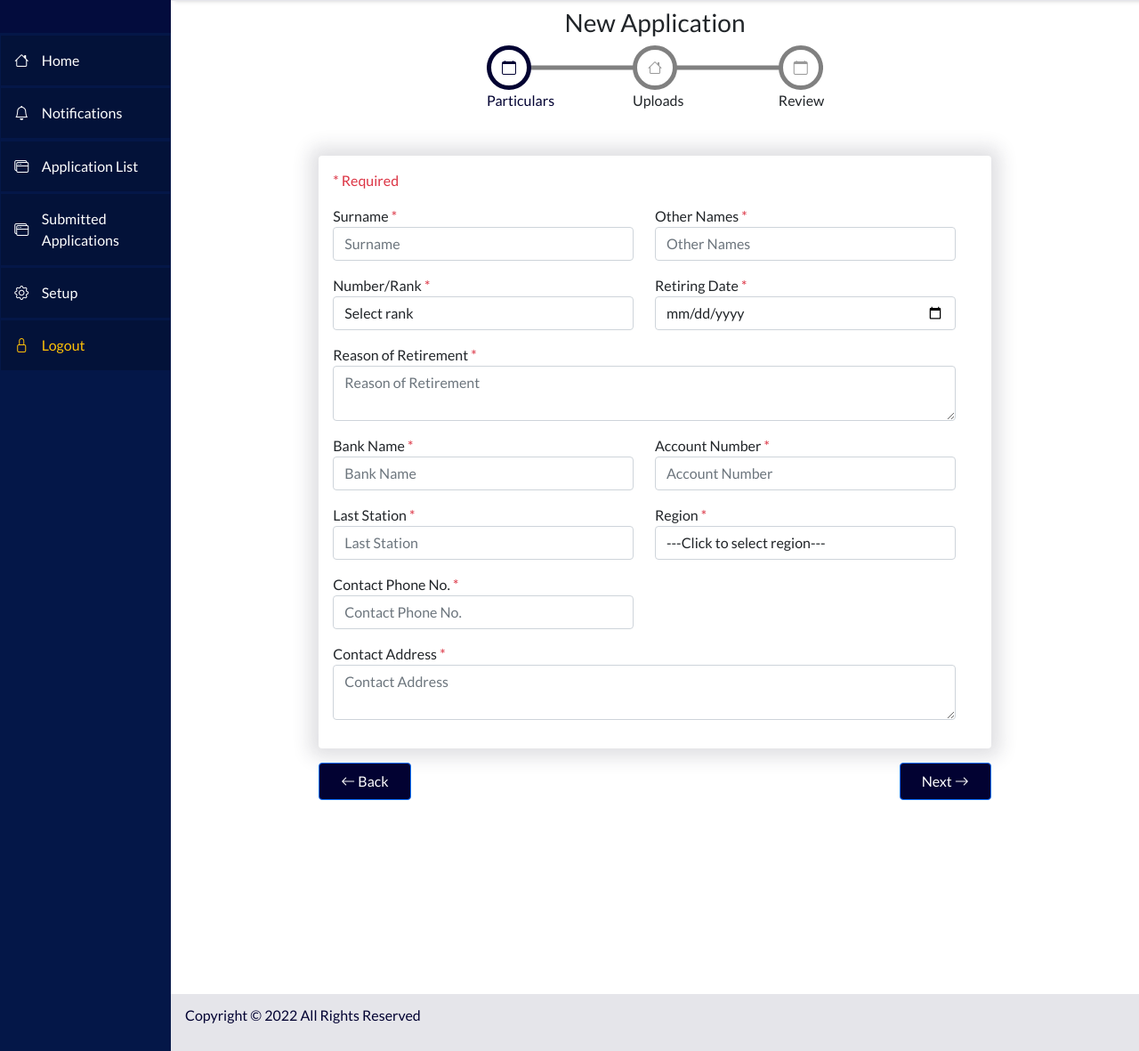
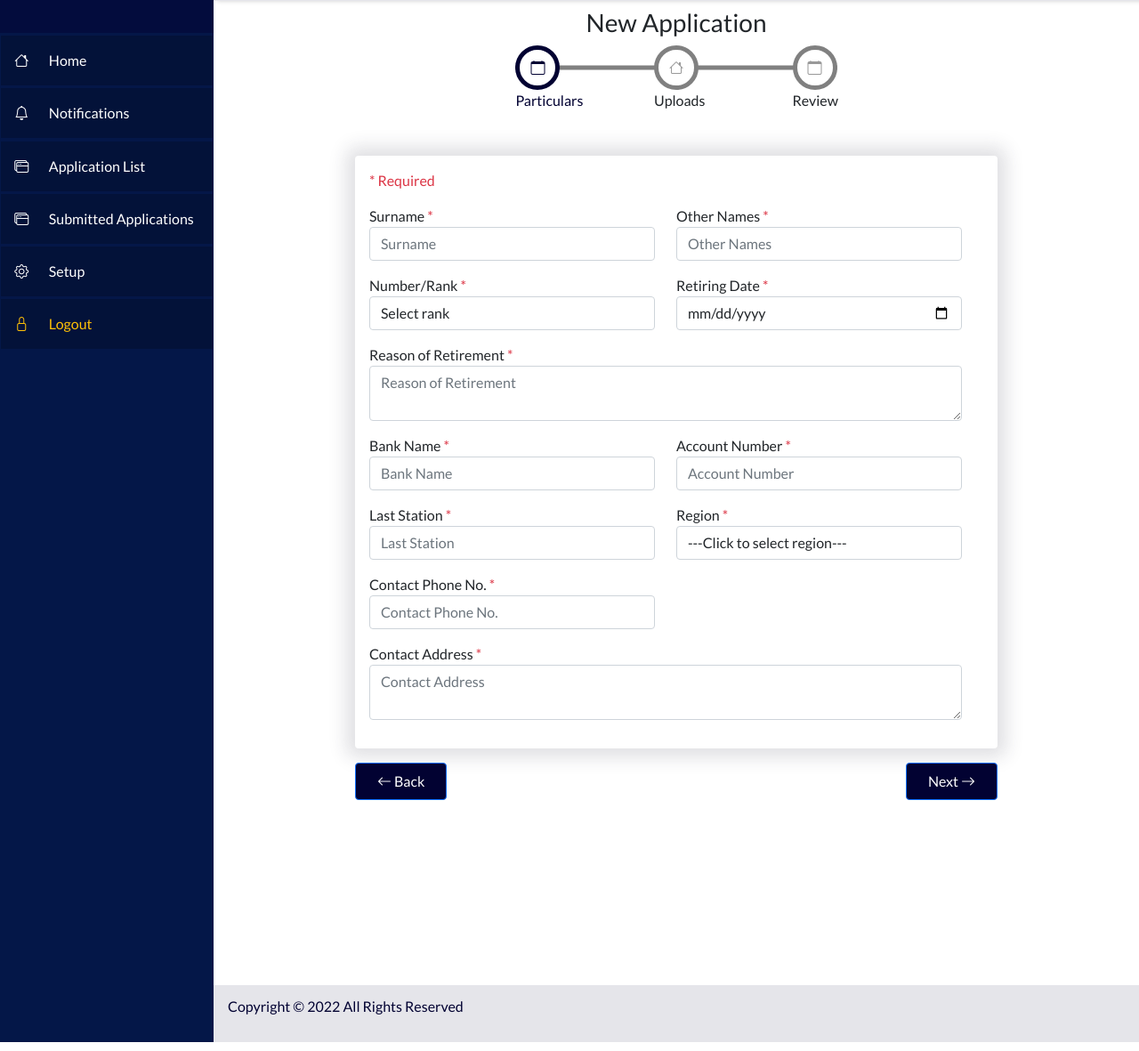
Before and after one commit to Bobby-gh/pension, a Django app: page /apply in a window 1280 px wide. Shown: the part 127-1308 px from the top of the page at 89% size. Run offline with Django 3.2, Linux system fonts and the light colour scheme; the visitor is signed in with stand-in values (Sample User, id 1); data that the repository does not hold is empty; style sheets or scripts are compiled from the project's sources; parts of the project's set-up code (start-up, migrations or seed data) failed here and were passed over; some libraries are stand-ins or nearby versions.

Commit message:
fix: Fix side bar inconsistent sizing

```diff
--- a/dashboard/static/css/dashboard_style.css
+++ b/dashboard/static/css/dashboard_style.css
@@ -14,7 +14,8 @@ main .sidebar {
   background-color: #041748;
   min-height: 100vh;
   color: white;
-  width: 15%;
+  width: 15em;
+  min-width: 15em !important;
 }
 
 main .sidebar * {
--- a/dashboard/static/css/dashboard_style.scss
+++ b/dashboard/static/css/dashboard_style.scss
@@ -17,7 +17,8 @@ main {
     background-color: $secondaryColor;
     min-height: 100vh;
     color: white;
-    width: 15%;
+    width: 15em;
+    min-width: 15em !important;
 
     * {
       color: white;
```
Also changed, not shown: 1 other file.
